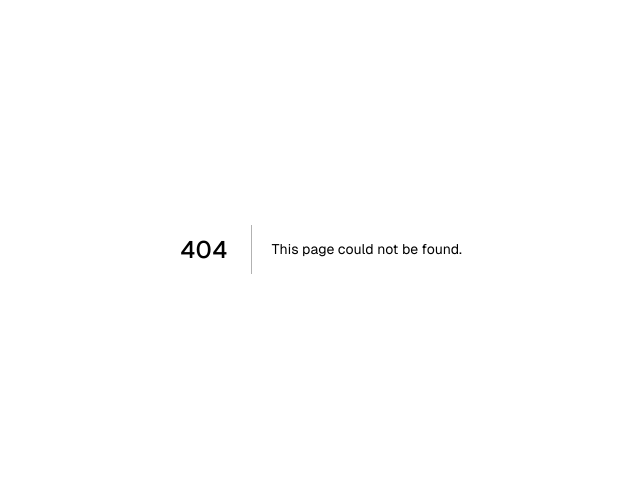
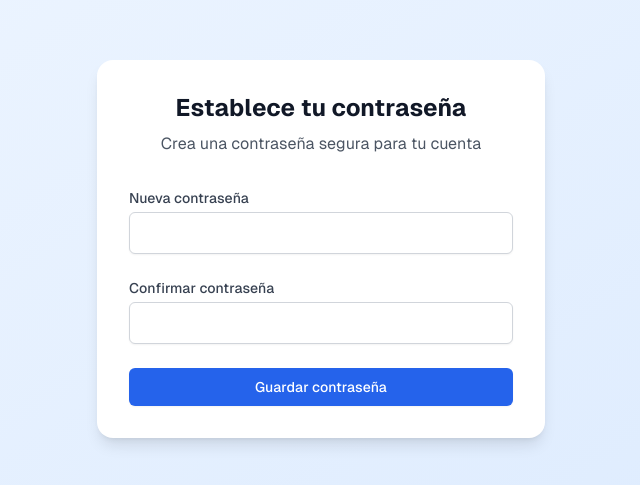
Before and after one commit to franciscoerramuspe/padel-managers-client, a Next.js app: page /auth/set-password in a window 1280 px wide. Before the commit this address had no page. Shown: the part 151-636 px from the top of the page, without its empty margins (319-959 px from the left). Built offline with nearby package versions, Linux system fonts and the light colour scheme; no server answers.

Commit message:
Added logic to receive mails

```diff
--- a/src/app/auth/callback/page.tsx
+++ b/src/app/auth/callback/page.tsx
@@ -10,7 +10,6 @@ export default function AuthCallback() {
   useEffect(() => {
     const checkUserProfile = async () => {
       try {
-        // Obtener usuario actual
         const { data: { user }, error: userError } = await supabase.auth.getUser()
 
         if (userError || !user) {
@@ -18,19 +17,36 @@ export default function AuthCallback() {
           return
         }
 
-        // Verificar si el usuario ya tiene un perfil con teléfono
+        // Verificar si el usuario ya tiene un perfil
         const { data: profile, error: profileError } = await supabase
           .from('profiles')
           .select('phone')
           .eq('id', user.id)
           .single()
 
-        if (profileError) {
+        if (profileError && profileError.code !== 'PGRST116') {
           console.error('Error fetching profile:', profileError)
         }
 
-        // Si el usuario tiene un perfil con teléfono, ir al dashboard
-        // Si no, ir al onboarding
+        // Si no existe el perfil, crearlo
+        if (!profile) {
+          const { error: insertError } = await supabase
+            .from('profiles')
+            .insert([
+              {
+                id: user.id,
+                email: user.email,
+                full_name: user.user_metadata?.full_name,
+                avatar_url: user.user_metadata?.avatar_url,
+              }
+            ])
+
+          if (insertError) {
+            console.error('Error creating profile:', insertError)
+          }
+        }
+
+        // Redirigir según el estado del perfil
         if (profile?.phone) {
           router.push('/dashboard')
         } else {
--- /dev/null
+++ b/src/app/auth/confirm-email/page.tsx
@@ -0,0 +1,38 @@
+'use client';
+
+import { useEffect } from 'react';
+import { useRouter } from 'next/navigation';
+import { supabase } from '@/lib/supabase';
+
+export default function ConfirmEmailPage() {
+  const router = useRouter();
+
+  useEffect(() => {
+    const checkAuthStatus = async () => {
+      const { data: { session } } = await supabase.auth.getSession();
+      if (!session) {
+        router.push('/login');
+      }
+    };
+
+    checkAuthStatus();
+  }, [router]);
+
+  return (
+    <div className="min-h-screen flex items-center justify-center bg-gradient-to-br from-blue-50 to-blue-100">
+      <div className="max-w-md w-full space-y-8 p-8 bg-white rounded-2xl shadow-lg">
+        <div className="text-center">
+          <div className="mx-auto w-16 h-16 bg-blue-100 rounded-full flex items-center justify-center mb-4">
+            <svg className="w-8 h-8 text-blue-600" fill="none" stroke="currentColor" viewBox="0 0 24 24">
+              <path strokeLinecap="round" strokeLinejoin="round" strokeWidth={2} d="M3 8l7.89 5.26a2 2 0 002.22 0L21 8M5 19h14a2 2 0 002-2V7a2 2 0 00-2-2H5a2 2 0 00-2 2v10a2 2 0 002 2z" />
+            </svg>
+          </div>
+          <h2 className="text-2xl font-bold text-gray-900">Revisa tu correo</h2>
+          <p className="mt-2 text-gray-600">
+            Te hemos enviado un correo electrónico con un enlace para confirmar tu cuenta y establecer tu contraseña.
+          </p>
+        </div>
+      </div>
+    </div>
+  );
+}
--- /dev/null
+++ b/src/app/auth/set-password/page.tsx
@@ -0,0 +1,94 @@
+'use client';
+
+import { useState } from 'react';
+import { useRouter, useSearchParams } from 'next/navigation';
+import { supabase } from '@/lib/supabase';
+
+export default function SetPasswordPage() {
+  const [password, setPassword] = useState('');
+  const [confirmPassword, setConfirmPassword] = useState('');
+  const [error, setError] = useState('');
+  const [loading, setLoading] = useState(false);
+  const router = useRouter();
+  const searchParams = useSearchParams();
+
+  const handleSubmit = async (e: React.FormEvent) => {
+    e.preventDefault();
+    setError('');
+    setLoading(true);
+
+    if (password !== confirmPassword) {
+      setError('Las contraseñas no coinciden');
+      setLoading(false);
+      return;
+    }
+
+    try {
+      const { error } = await supabase.auth.updateUser({
+        password: password
+      });
+
+      if (error) throw error;
+
+      // Redirigir al dashboard después de establecer la contraseña
+      router.push('/dashboard');
+    } catch (error: any) {
+      setError(error.message);
+    } finally {
+      setLoading(false);
+    }
+  };
+
+  return (
+    <div className="min-h-screen flex items-center justify-center bg-gradient-to-br from-blue-50 to-blue-100">
+      <div className="max-w-md w-full space-y-8 p-8 bg-white rounded-2xl shadow-lg">
+        <div className="text-center">
+          <h2 className="text-2xl font-bold text-gray-900">Establece tu contraseña</h2>
+          <p className="mt-2 text-gray-600">
+            Crea una contraseña segura para tu cuenta
+          </p>
+        </div>
+
+        <form onSubmit={handleSubmit} className="mt-8 space-y-6">
+          {error && (
+            <div className="text-red-500 text-sm text-center">{error}</div>
+          )}
+
+          <div>
+            <label htmlFor="password" className="block text-sm font-medium text-gray-700">
+              Nueva contraseña
+            </label>
+            <input
+              type="password"
+              value={password}
+              onChange={(e) => setPassword(e.target.value)}
+              className="mt-1 block w-full px-3 py-2 border border-gray-300 rounded-md shadow-sm focus:outline-none focus:ring-blue-500 focus:border-blue-500"
+              required
+            />
+          </div>
+
+          <div>
+            <label htmlFor="confirmPassword" className="block text-sm font-medium text-gray-700">
+              Confirmar contraseña
+            </label>
+            <input
+              type="password"
+              value={confirmPassword}
+              onChange={(e) => setConfirmPassword(e.target.value)}
+              className="mt-1 block w-full px-3 py-2 border border-gray-300 rounded-md shadow-sm focus:outline-none focus:ring-blue-500 focus:border-blue-500"
+              required
+            />
+          </div>
+
+          <button
+            type="submit"
+            disabled={loading}
+            className="w-full flex justify-center py-2 px-4 border border-transparent rounded-md shadow-sm text-sm font-medium text-white bg-blue-600 hover:bg-blue-700 focus:outline-none focus:ring-2 focus:ring-offset-2 focus:ring-blue-500"
+          >
+            {loading ? 'Guardando...' : 'Guardar contraseña'}
+          </button>
+        </form>
+      </div>
+    </div>
+  );
+}
--- /dev/null
+++ b/src/app/auth/verify-email/page.tsx
@@ -0,0 +1,22 @@
+'use client';
+
+export default function VerifyEmailPage() {
+  return (
+    <div className="min-h-screen flex items-center justify-center bg-gradient-to-br from-blue-50 to-blue-100">
+      <div className="max-w-md w-full space-y-8 p-8 bg-white rounded-2xl shadow-lg">
+        <div className="text-center">
+          <div className="mx-auto w-16 h-16 bg-blue-100 rounded-full flex items-center justify-center mb-4">
+            <svg className="w-8 h-8 text-blue-600" fill="none" stroke="currentColor" viewBox="0 0 24 24">
+              <path strokeLinecap="round" strokeLinejoin="round" strokeWidth={2} d="M3 8l7.89 5.26a2 2 0 002.22 0L21 8M5 19h14a2 2 0 002-2V7a2 2 0 00-2-2H5a2 2 0 00-2 2v10a2 2 0 002 2z" />
+            </svg>
+          </div>
+          <h2 className="text-2xl font-bold text-gray-900">Verifica tu correo electrónico</h2>
+          <p className="mt-2 text-gray-600">
+            Te hemos enviado un correo electrónico con un enlace de verificación.
+            Por favor, revisa tu bandeja de entrada y sigue las instrucciones.
+          </p>
+        </div>
+      </div>
+    </div>
+  );
+}
--- a/src/components/GoogleButton.tsx
+++ b/src/components/GoogleButton.tsx
@@ -33,15 +33,15 @@ const GoogleButton: React.FC<GoogleButtonProps> = ({ className = '' }) => {
   return (
     <button
       onClick={handleGoogleSignIn}
-      className={`w-full flex items-center text-gray-700 justify-center gap-2 px-4 py-3 border bg-gray-50 border-gray-300 rounded-lg hover:bg-gray-100 transition-colors ${className}`}
+      className={`w-full flex items-center justify-center gap-2 px-4 py-3 border bg-gray-50 border-gray-300 rounded-lg hover:bg-gray-100 transition-colors ${className}`}
     >
-       <svg className="w-5 h-5 mr-2" viewBox="0 0 24 24" xmlns="http://www.w3.org/2000/svg">
+      <svg className="w-5 h-5 mr-2" viewBox="0 0 24 24" xmlns="http://www.w3.org/2000/svg">
         <path d="M22.56 12.25c0-.78-.07-1.53-.2-2.25H12v4.26h5.92c-.26 1.37-1.04 2.53-2.21 3.31v2.77h3.57c2.08-1.92 3.28-4.74 3.28-8.09z" fill="#4285F4"/>
         <path d="M12 23c2.97 0 5.46-.98 7.28-2.66l-3.57-2.77c-.98.66-2.23 1.06-3.71 1.06-2.86 0-5.29-1.93-6.16-4.53H2.18v2.84C3.99 20.53 7.7 23 12 23z" fill="#34A853"/>
         <path d="M5.84 14.09c-.22-.66-.35-1.36-.35-2.09s.13-1.43.35-2.09V7.07H2.18C1.43 8.55 1 10.22 1 12s.43 3.45 1.18 4.93l2.85-2.22.81-.62z" fill="#FBBC05"/>
         <path d="M12 5.38c1.62 0 3.06.56 4.21 1.64l3.15-3.15C17.45 2.09 14.97 1 12 1 7.7 1 3.99 3.47 2.18 7.07l3.66 2.84c.87-2.6 3.3-4.53 6.16-4.53z" fill="#EA4335"/>
       </svg>
-      Iniciar sesión con Google
+      Continuar con Google
     </button>
   );
 };
--- a/src/lib/supabase.ts
+++ b/src/lib/supabase.ts
@@ -7,6 +7,7 @@ export const supabase = createClient(supabaseUrl, supabaseAnonKey, {
   auth: {
     persistSession: true,
     autoRefreshToken: true,
+    flowType: 'pkce',
   },
 });
 
```
